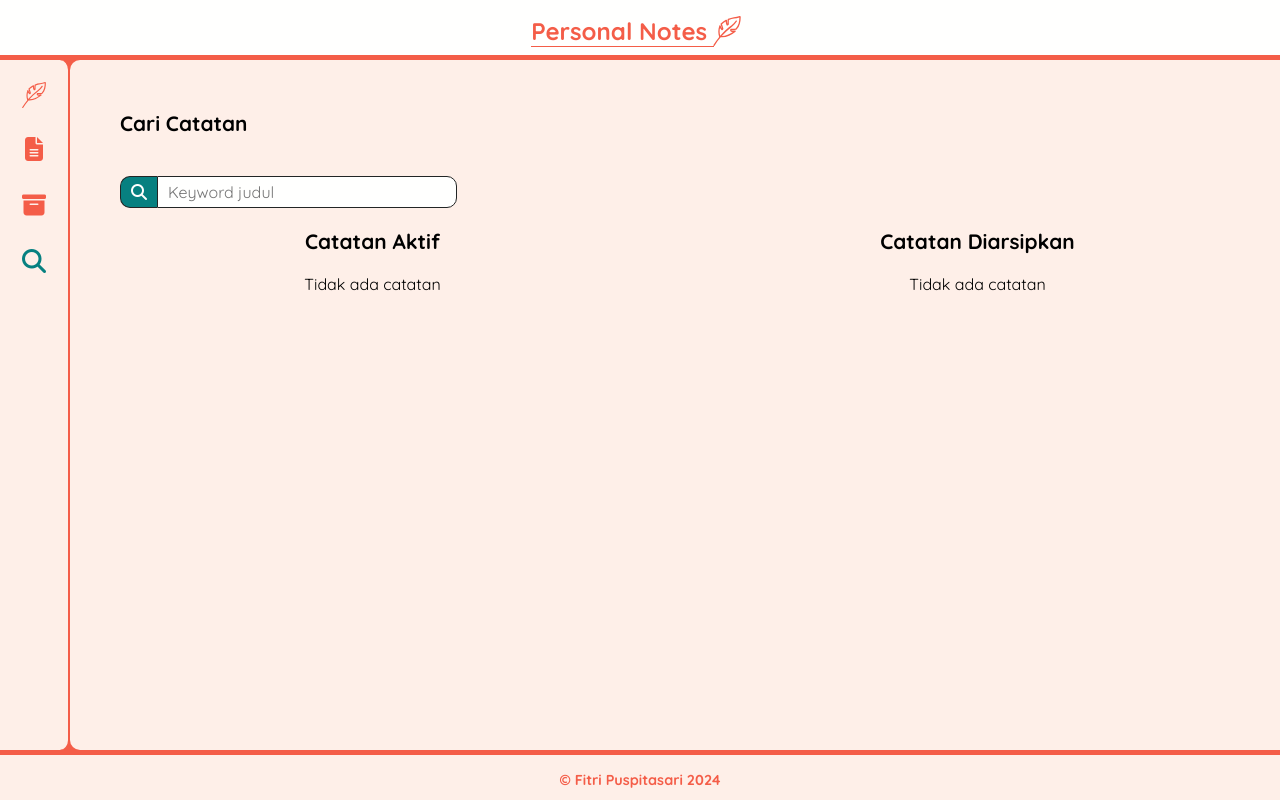
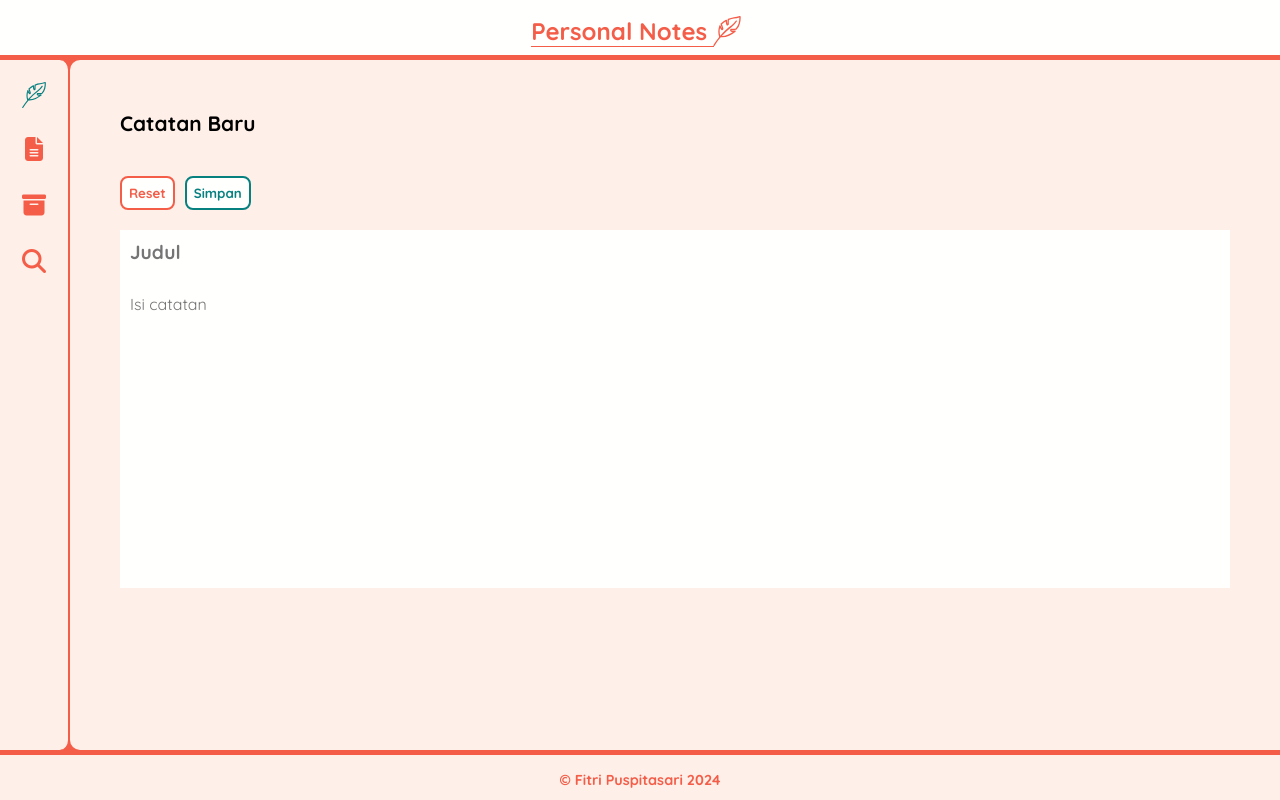
Before and after one commit to fitri-puspitasari/learn-frontend, a React (Vite) app in the folder 3-Personal_Notes_App/: page / in a window 1280 px wide. Built offline with nearby package versions, Linux system fonts and the light colour scheme.

Commit message:
3) Menambah fitur Limit Karakter pada Input Judul Catatan

```diff
--- a/3-Personal_Notes_App/src/components/NotesContent/NotesWritingArea.jsx
+++ b/3-Personal_Notes_App/src/components/NotesContent/NotesWritingArea.jsx
@@ -6,6 +6,8 @@ class NotesWritingArea extends React.Component {
         this.state = {
             title: '',
             body: '',
+            limitTitle : 50,
+            limitTitleText : ""
         };
         this.titleSaved = "";
         this.isShowSubmitMessage = false;
@@ -20,8 +22,19 @@ class NotesWritingArea extends React.Component {
         this.setState(() => {
             return {
                 title: event.target.value,
+                limitTitle: 50 - event.target.value.length,
+                limitTitleText: `Sisa karakter: ${50 - event.target.value.length}`
             }
         })
+        if(this.hideLimitTextTimeout) clearTimeout(this.hideLimitTextTimeout);
+        this.hideLimitTextTimeout = setTimeout(() => {
+            console.log('hilang')
+            this.setState(() => {
+                return {
+                    limitTitleText: "",
+                }
+            })
+        }, 2000);
     }
     onBodyChangeEventHandler(event) {
         this.isShowSubmitMessage = false;
@@ -58,7 +71,7 @@ class NotesWritingArea extends React.Component {
                     <div className="note-input__text-areas">
                         <div className="note-input__title">
                             <input type="text" name="title" placeholder="Judul" maxLength={50} value={this.state.title} onChange={this.onTitleChangeEventHandler} required/>
-                            <p>Sisa karakter: 50</p>
+                            <p className={this.state.limitTitle < 10 ? "danger-text" : ""}>{this.state.limitTitleText}</p>
                         </div>
                         <div className="note-input__content">
                             <textarea name="content" placeholder="Isi catatan" value={this.state.body} onChange={this.onBodyChangeEventHandler} required></textarea>
--- a/3-Personal_Notes_App/src/components/PersonalNotes.jsx
+++ b/3-Personal_Notes_App/src/components/PersonalNotes.jsx
@@ -7,7 +7,7 @@ class PersonalNotes extends React.Component {
     constructor(props) {
         super(props);
         this.state = {
-            pageContentActive: "search-area"   // opt: writing-area, list-area, archive-area, search-area
+            pageContentActive: "writing-area"   // opt: writing-area, list-area, archive-area, search-area
         };
         this.onChangePage = this.onChangePage.bind(this);
     }
--- a/3-Personal_Notes_App/src/styles/style.css
+++ b/3-Personal_Notes_App/src/styles/style.css
@@ -252,11 +252,14 @@ body {
     font-weight: bold;
 }
 
+.danger-text {
+    color: var(--red);
+}
+
 .note-input__title p{
     font-size: 0.8rem;
     display: block;
     padding: 0px 10px 10px;
-    opacity: 0;
 }
 
 .note-input__content textarea{
```
